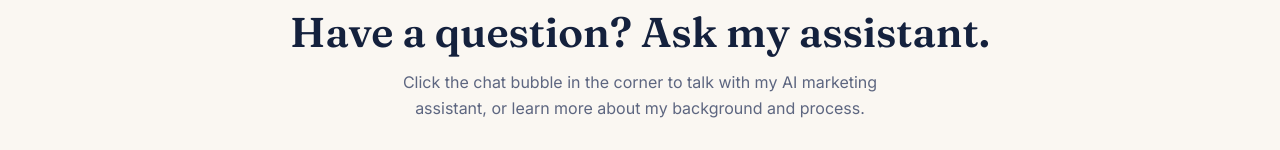
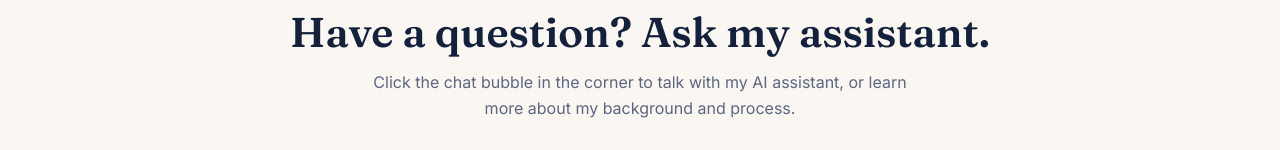
Before and after one commit to ShannonStorerMarketing/marketing-ai-website, a plain HTML site: page index.html in a window 1280 px wide. Shown: the part 2347-2497 px from the top of the page. Drawn offline with Linux system fonts and the light colour scheme.

Commit message:
Add files via upload

```diff
--- a/chatbot.js
+++ b/chatbot.js
@@ -9,7 +9,7 @@
   opens your bot's public share link in a panel.
 */
 const CHATLING_ID = "";
-const CHATLING_SHARE_URL = "https://share.chatling.ai/s/RWPBl8TT7FrGC4c";
+const CHATLING_SHARE_URL = "https://share.chatling.ai/s/46akCER7jGyA33T";
 
 (function () {
   if (CHATLING_ID) {
@@ -32,7 +32,7 @@ const CHATLING_SHARE_URL = "https://share.chatling.ai/s/RWPBl8TT7FrGC4c";
   const panel = document.createElement("div");
   panel.id = "chat-panel";
   panel.innerHTML =
-    '<header>Marketing Assistant <button aria-label="Close chat">×</button></header>';
+    '<header>AI Assistant <button aria-label="Close chat">×</button></header>';
 
   let loaded = false;
   function toggle() {
--- a/index.html
+++ b/index.html
@@ -118,7 +118,7 @@
   <section class="cta">
     <div class="wrap">
       <h2 class="section-title">Have a question? Ask my assistant.</h2>
-      <p>Click the chat bubble in the corner to talk with my AI marketing assistant, or learn more about my background and process.</p>
+      <p>Click the chat bubble in the corner to talk with my AI assistant, or learn more about my background and process.</p>
       <a href="about.html" class="btn btn-primary">About Me &amp; My Process →</a>
     </div>
   </section>
```
